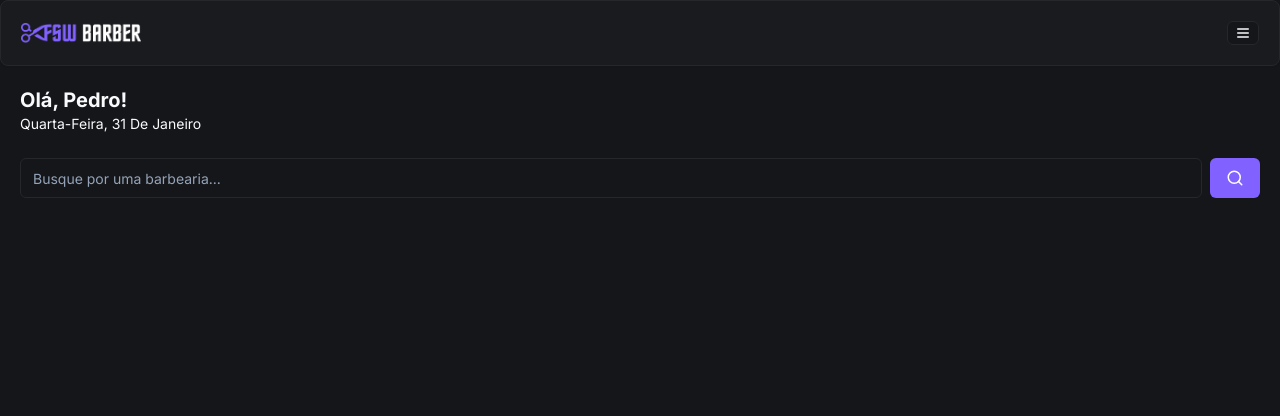
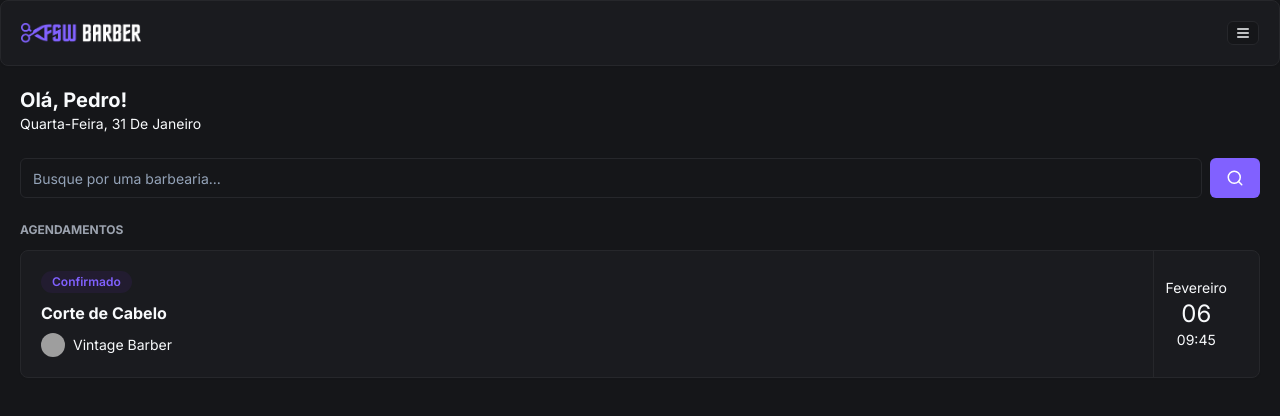
Before and after one commit to eu-pedro/FSW-Barber, a Next.js app: page / in a window 1280 px wide. Shown: the top 416 px of the page. Built offline with nearby package versions, Linux system fonts and the light colour scheme; grey boxes are pictures that could not be loaded.

Commit message:
feat: add initial booking component

```diff
--- a/app/(home)/page.tsx
+++ b/app/(home)/page.tsx
@@ -3,6 +3,7 @@
 import { format } from 'date-fns'
 import { ptBR } from 'date-fns/locale'
 import { Search } from './_components/Search'
+import { BookingItem } from '../_components/BookingItem'
 
 export default function Home() {
   return (
@@ -21,6 +22,13 @@
       <div className="px-5 mt-6">
         <Search />
       </div>
+
+      <div className="px-5 mt-6">
+        <h2 className="text-xs uppercase text-gray-400 font-bold mb-3">
+          Agendamentos
+        </h2>
+        <BookingItem />
+      </div>
     </div>
   )
 }
--- /dev/null
+++ b/app/_components/BookingItem.tsx
@@ -0,0 +1,33 @@
+import { Avatar, AvatarFallback, AvatarImage } from './ui/avatar'
+import { Badge } from './ui/badge'
+import { Card, CardContent } from './ui/card'
+
+export function BookingItem() {
+  return (
+    <Card>
+      <CardContent className="p-5 flex justify-between py-0">
+        <div className="flex flex-col gap-2 py-5">
+          <Badge className="bg-[#221C30] text-primary hover:bg-[#221C30] w-fit">
+            Confirmado
+          </Badge>
+          <h2 className="font-bold">Corte de Cabelo</h2>
+          <div className="flex items-center gap-2">
+            <Avatar className="h-6 w-6">
+              <AvatarImage src="https://utfs.io/f/0ddfbd26-a424-43a0-aaf3-c3f1dc6be6d1-1kgxo7.png" />
+
+              <AvatarFallback>A</AvatarFallback>
+            </Avatar>
+
+            <h3 className="text-sm">Vintage Barber</h3>
+          </div>
+        </div>
+
+        <div className="flex flex-col items-center px-3 justify-center border-l border-solid border-secondary">
+          <p className="text-sm">Fevereiro</p>
+          <p className="text-2xl">06</p>
+          <p className="text-sm">09:45</p>
+        </div>
+      </CardContent>
+    </Card>
+  )
+}
--- /dev/null
+++ b/app/_components/ui/avatar.tsx
@@ -0,0 +1,50 @@
+"use client"
+
+import * as React from "react"
+import * as AvatarPrimitive from "@radix-ui/react-avatar"
+
+import { cn } from "@/app/_lib/utils"
+
+const Avatar = React.forwardRef<
+  React.ElementRef<typeof AvatarPrimitive.Root>,
+  React.ComponentPropsWithoutRef<typeof AvatarPrimitive.Root>
+>(({ className, ...props }, ref) => (
+  <AvatarPrimitive.Root
+    ref={ref}
+    className={cn(
+      "relative flex h-10 w-10 shrink-0 overflow-hidden rounded-full",
+      className
+    )}
+    {...props}
+  />
+))
+Avatar.displayName = AvatarPrimitive.Root.displayName
+
+const AvatarImage = React.forwardRef<
+  React.ElementRef<typeof AvatarPrimitive.Image>,
+  React.ComponentPropsWithoutRef<typeof AvatarPrimitive.Image>
+>(({ className, ...props }, ref) => (
+  <AvatarPrimitive.Image
+    ref={ref}
+    className={cn("aspect-square h-full w-full", className)}
+    {...props}
+  />
+))
+AvatarImage.displayName = AvatarPrimitive.Image.displayName
+
+const AvatarFallback = React.forwardRef<
+  React.ElementRef<typeof AvatarPrimitive.Fallback>,
+  React.ComponentPropsWithoutRef<typeof AvatarPrimitive.Fallback>
+>(({ className, ...props }, ref) => (
+  <AvatarPrimitive.Fallback
+    ref={ref}
+    className={cn(
+      "flex h-full w-full items-center justify-center rounded-full bg-muted",
+      className
+    )}
+    {...props}
+  />
+))
+AvatarFallback.displayName = AvatarPrimitive.Fallback.displayName
+
+export { Avatar, AvatarImage, AvatarFallback }
--- /dev/null
+++ b/app/_components/ui/badge.tsx
@@ -0,0 +1,36 @@
+import * as React from "react"
+import { cva, type VariantProps } from "class-variance-authority"
+
+import { cn } from "@/app/_lib/utils"
+
+const badgeVariants = cva(
+  "inline-flex items-center rounded-full border px-2.5 py-0.5 text-xs font-semibold transition-colors focus:outline-none focus:ring-2 focus:ring-ring focus:ring-offset-2",
+  {
+    variants: {
+      variant: {
+        default:
+          "border-transparent bg-primary text-primary-foreground hover:bg-primary/80",
+        secondary:
+          "border-transparent bg-secondary text-secondary-foreground hover:bg-secondary/80",
+        destructive:
+          "border-transparent bg-destructive text-destructive-foreground hover:bg-destructive/80",
+        outline: "text-foreground",
+      },
+    },
+    defaultVariants: {
+      variant: "default",
+    },
+  }
+)
+
+export interface BadgeProps
+  extends React.HTMLAttributes<HTMLDivElement>,
+    VariantProps<typeof badgeVariants> {}
+
+function Badge({ className, variant, ...props }: BadgeProps) {
+  return (
+    <div className={cn(badgeVariants({ variant }), className)} {...props} />
+  )
+}
+
+export { Badge, badgeVariants }
--- a/next.config.mjs
+++ b/next.config.mjs
@@ -1,4 +1,4 @@
 /** @type {import('next').NextConfig} */
-const nextConfig = {};
+const nextConfig = {}
 
-export default nextConfig;
+export default nextConfig
--- a/package.json
+++ b/package.json
@@ -13,6 +13,7 @@
   },
   "dependencies": {
     "@prisma/client": "^5.8.1",
+    "@radix-ui/react-avatar": "^1.0.4",
     "@radix-ui/react-slot": "^1.0.2",
     "class-variance-authority": "^0.7.0",
     "clsx": "^2.1.0",
```
Also changed, not shown: prisma/seed.ts (+81 -76 lines), 1 other file (tests, documents, lock files or other folders).
